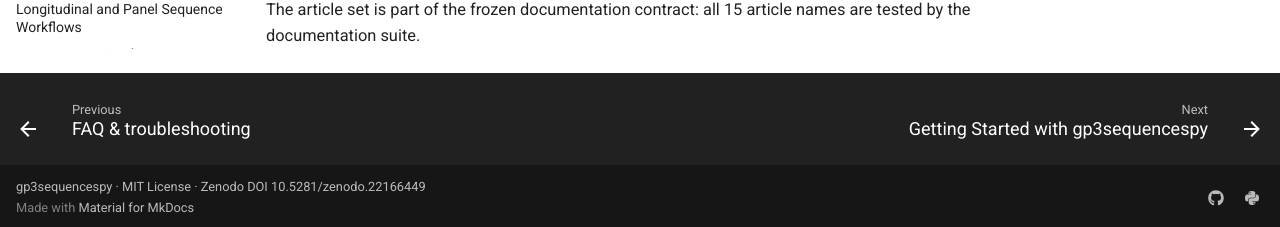
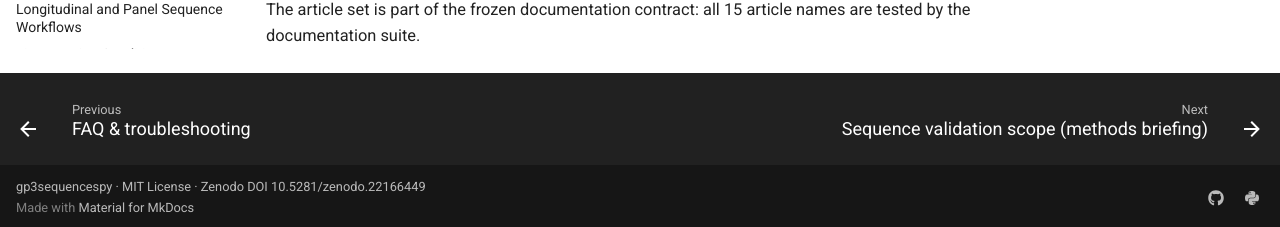
Before and after one commit to stefanosbalaskas/gp3sequencespy, an MkDocs documentation site: the page built from docs/articles/index.md, in a window 1280 px wide and 900 px high, scrolled down 1642 px. Shown: the part 670-897 px from the top of the window. Built offline with MkDocs 1.6.1 and Material for MkDocs 9.7.7, drawn with Linux system fonts in a browser that asks for light colours; comment, search, counter and statistics services are not loaded; some of the changed lines change nothing that is shown.

Commit message:
Point docs navigation at unfrozen standalone guidance

```diff
--- a/mkdocs.yml
+++ b/mkdocs.yml
@@ -104,7 +104,7 @@ nav:
       - FAQ & troubleshooting: faq.md
   - Articles:
       - Overview: articles/index.md
-      - Sequence validation scope (methods briefing): articles/validation-scope-methods-briefing.md
+      - Sequence validation scope (methods briefing): validation-scope-methods-briefing.md
       - "Getting Started with gp3sequencespy": articles/getting-started-with-gp3sequences.md
       - "Choosing a Sequence-Analysis Method": articles/choosing-a-sequence-analysis-method.md
       - "Sequence Data Validation and Preparation": articles/sequence-data-validation-and-preparation.md
```
